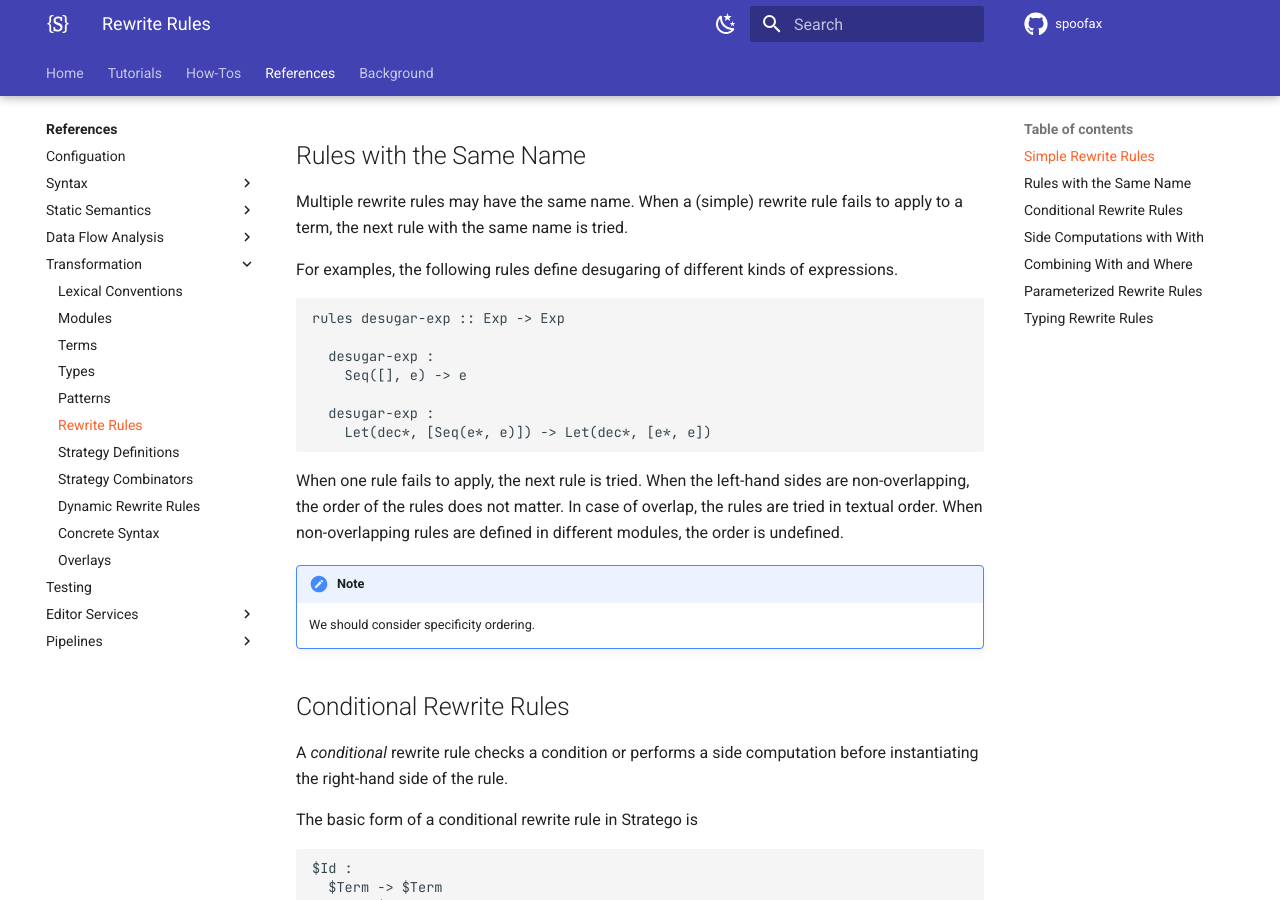
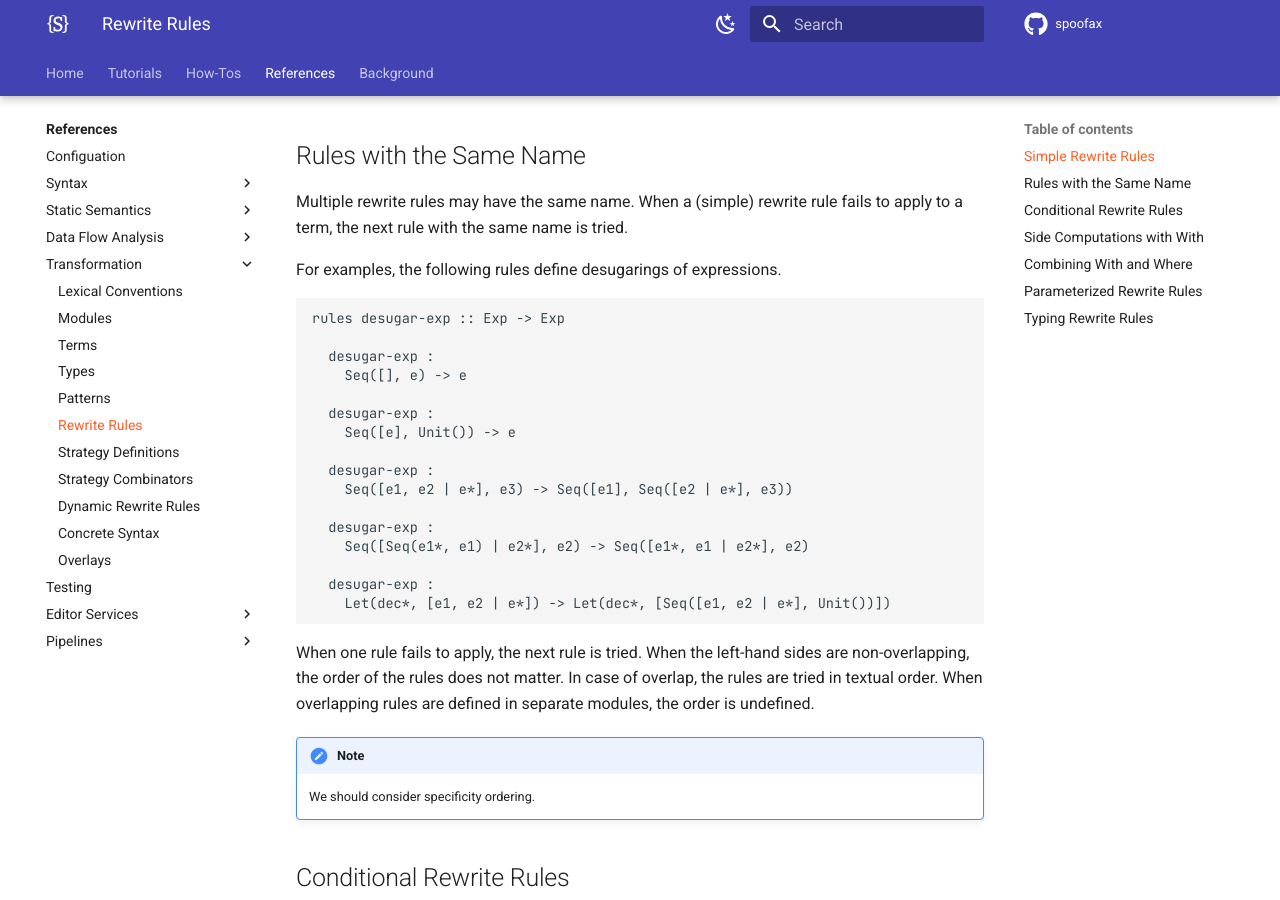
Before and after one commit to pdmosses/metaborg.github.io, an MkDocs documentation site: the page built from docs/references/stratego/rewrite-rules.md, in a window 1280 px wide and 900 px high, scrolled down 783 px. Built offline with MkDocs 1.6.1 and Material for MkDocs 9.7.7, drawn with Linux system fonts in a browser that asks for light colours; comment, search, counter and statistics services are not loaded.

Commit message:
rewrite rules tweak

````diff
--- a/docs/references/stratego/rewrite-rules.md
+++ b/docs/references/stratego/rewrite-rules.md
@@ -36,7 +36,7 @@ Such (pattern match) failure is a first-class citizen in Stratego and its effect
 Multiple rewrite rules may have the same name.
 When a (simple) rewrite rule fails to apply to a term, the next rule with the same name is tried.
 
-For examples, the following rules define desugaring of different kinds of expressions.
+For examples, the following rules define desugarings of expressions.
 
 ```stratego
 rules desugar-exp :: Exp -> Exp
@@ -45,13 +45,22 @@ rules desugar-exp :: Exp -> Exp
     Seq([], e) -> e
 
   desugar-exp :
-    Let(dec*, [Seq(e*, e)]) -> Let(dec*, [e*, e])
+    Seq([e], Unit()) -> e
+
+  desugar-exp :
+    Seq([e1, e2 | e*], e3) -> Seq([e1], Seq([e2 | e*], e3))
+
+  desugar-exp :
+    Seq([Seq(e1*, e1) | e2*], e2) -> Seq([e1*, e1 | e2*], e2)
+
+  desugar-exp :
+    Let(dec*, [e1, e2 | e*]) -> Let(dec*, [Seq([e1, e2 | e*], Unit())])
 ```
 
 When one rule fails to apply, the next rule is tried.
 When the left-hand sides are non-overlapping, the order of the rules does not matter.
 In case of overlap, the rules are tried in textual order.
-When non-overlapping rules are defined in different modules, the order is undefined.
+When overlapping rules are defined in separate modules, the order is undefined.
 
 !!! note
     We should consider specificity ordering.
````
